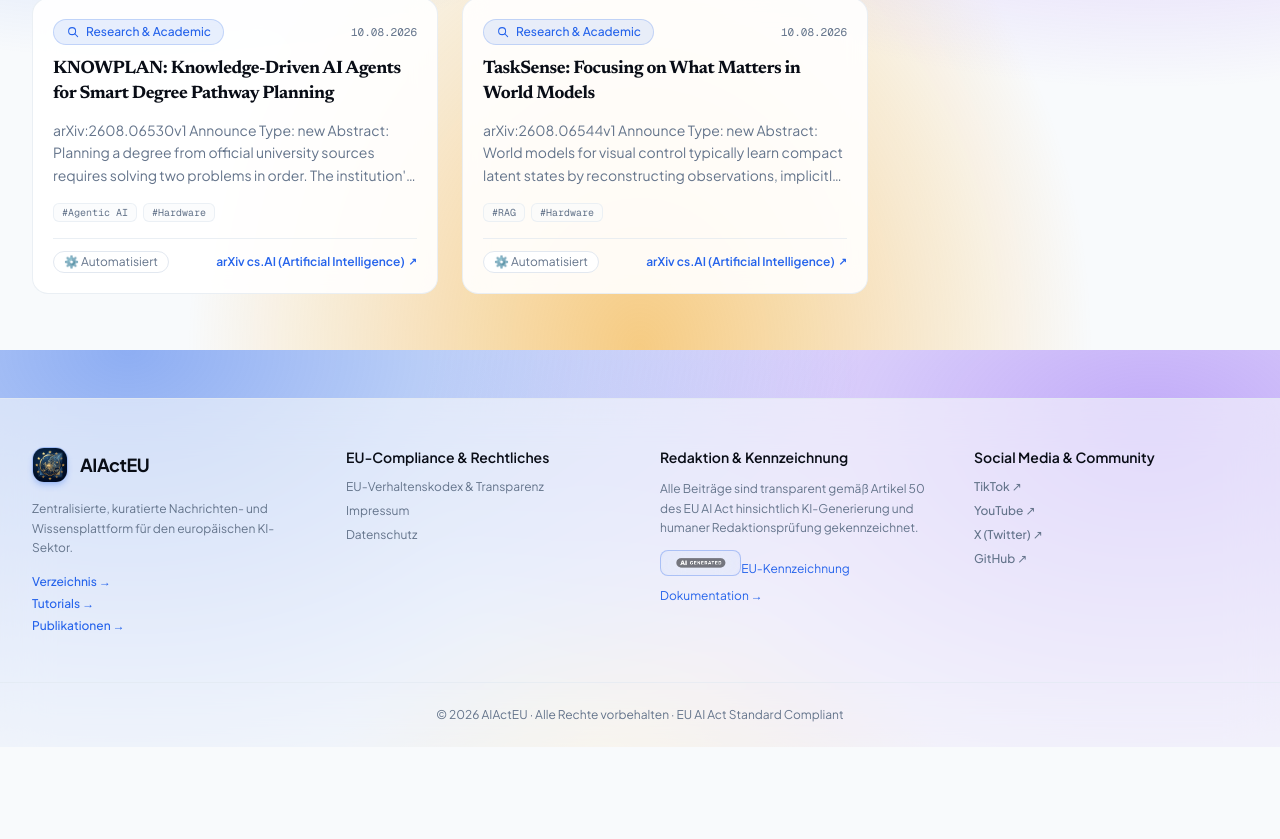
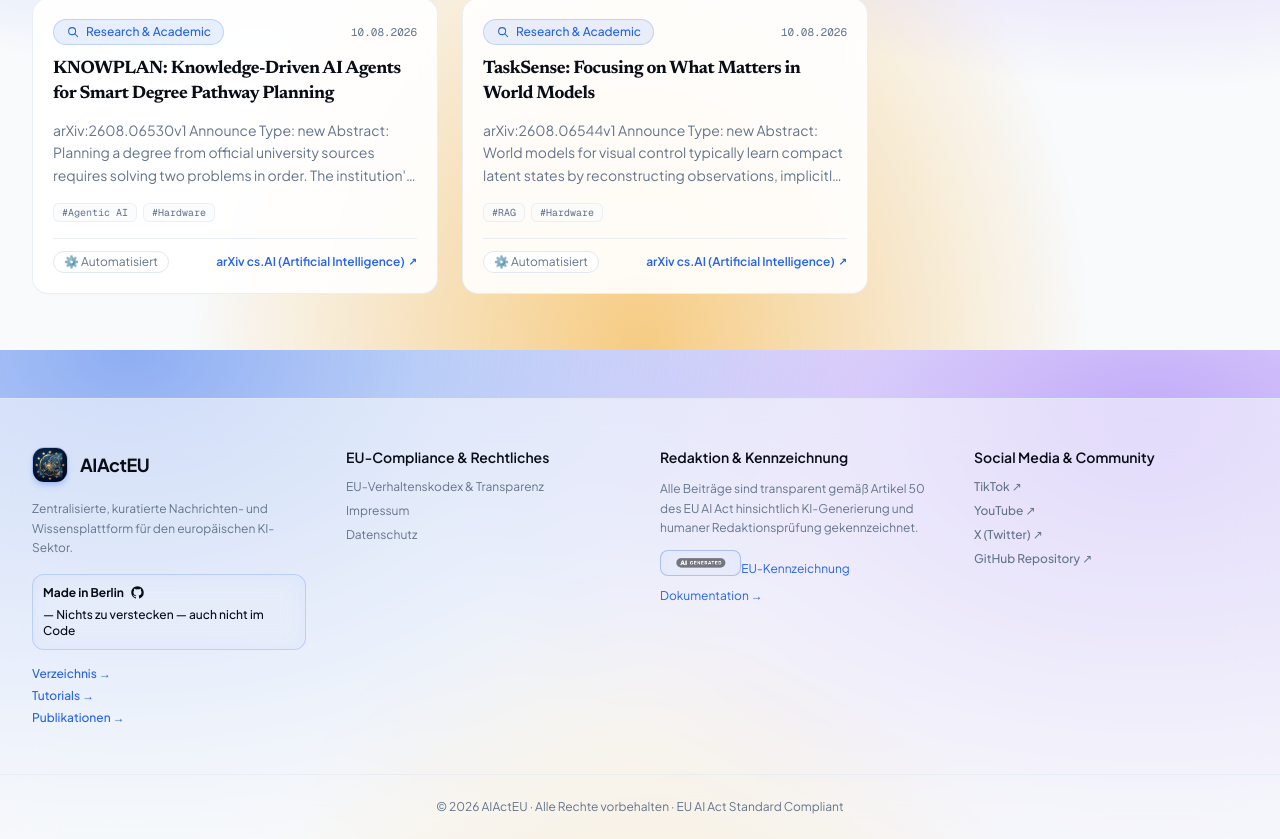
Before and after one commit to OrhanHero/AIActEU, a Next.js app in the folder frontend/: page / in a window 1280 px wide. Shown: the part 2850-3689 px from the top of the page. Before the commit the page ends 3597 px from the top, so only its background shows below. Built offline with nearby package versions, Linux system fonts and the light colour scheme; no server answers.

Commit message:
feat(ui): Add Made in Berlin slogan badge with GitHub icon and link in Footer

```diff
--- a/frontend/src/components/Footer.tsx
+++ b/frontend/src/components/Footer.tsx
@@ -9,7 +9,7 @@
   { label: "TikTok", href: "https://www.tiktok.com/@aiacteu" },
   { label: "YouTube", href: "https://www.youtube.com/@AIActEU" },
   { label: "X (Twitter)", href: "https://x.com/AIActEUR" },
-  { label: "GitHub", href: "https://github.com/OrhanHero" },
+  { label: "GitHub Repository", href: "https://github.com/OrhanHero/AIActEU" },
 ];
 
 export function Footer() {
@@ -36,6 +36,23 @@
           <p className="text-xs leading-relaxed">
             {t("footerText")}
           </p>
+
+          {/* Slogan Badge */}
+          <div className="rounded-xl border border-primary/20 bg-primary/5 p-2.5 text-xs text-foreground backdrop-blur-md transition-all duration-300 hover:border-primary/40 hover:bg-primary/10">
+            <a
+              href="https://github.com/OrhanHero/AIActEU"
+              target="_blank"
+              rel="noopener noreferrer"
+              className="inline-flex flex-wrap items-center gap-1.5 font-medium transition-colors hover:text-primary"
+            >
+              <span className="font-bold text-foreground">Made in Berlin</span>
+              <svg viewBox="0 0 24 24" width="15" height="15" fill="currentColor" className="inline-block text-foreground transition-transform hover:scale-110">
+                <path fillRule="evenodd" clipRule="evenodd" d="M12 2C6.477 2 2 6.484 2 12.017c0 4.425 2.865 8.18 6.839 9.504.5.092.682-.217.682-.483 0-.237-.008-.868-.013-1.703-2.782.605-3.369-1.343-3.369-1.343-.454-1.158-1.11-1.466-1.11-1.466-.908-.62.069-.608.069-.608 1.003.07 1.53 1.032 1.53 1.032.892 1.53 2.341 1.088 2.91.832.092-.647.35-1.088.636-1.338-2.22-.253-4.555-1.113-4.555-4.951 0-1.093.39-1.988 1.029-2.688-.103-.253-.446-1.272.098-2.65 0 0 .84-.27 2.75 1.026A9.564 9.564 0 0112 6.844c.85.004 1.705.115 2.504.337 1.909-1.296 2.747-1.027 2.747-1.027.546 1.379.202 2.398.1 2.651.64.7 1.028 1.595 1.028 2.688 0 3.848-2.339 4.695-4.566 4.943.359.309.678.92.678 1.855 0 1.338-.012 2.419-.012 2.747 0 .268.18.58.688.482A10.019 10.019 0 0022 12.017C22 6.484 17.522 2 12 2z"/>
+              </svg>
+              <span>— Nichts zu verstecken — auch nicht im Code</span>
+            </a>
+          </div>
+
           <div className="flex flex-col gap-1.5 text-xs font-medium">
             <Link href="/verzeichnis" className="text-primary hover:underline">
               {t("navVerzeichnis")} →
```
